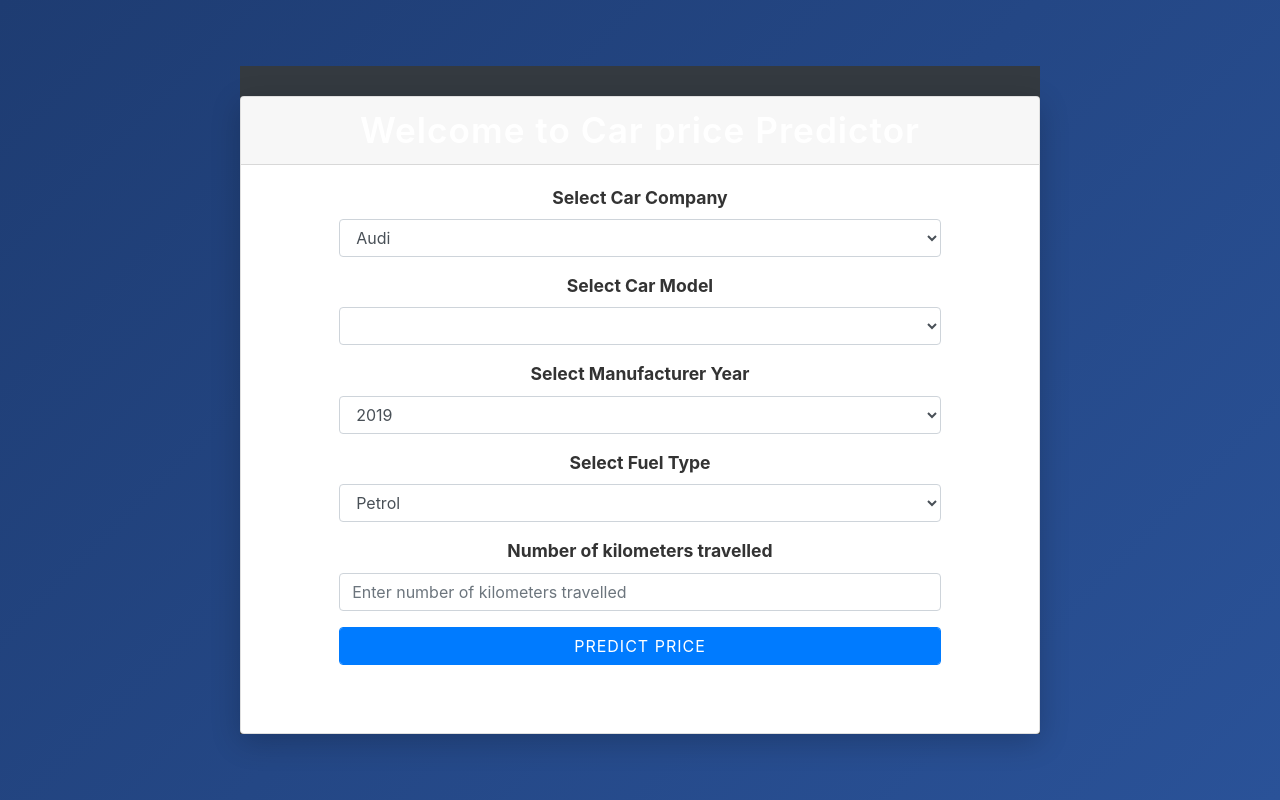
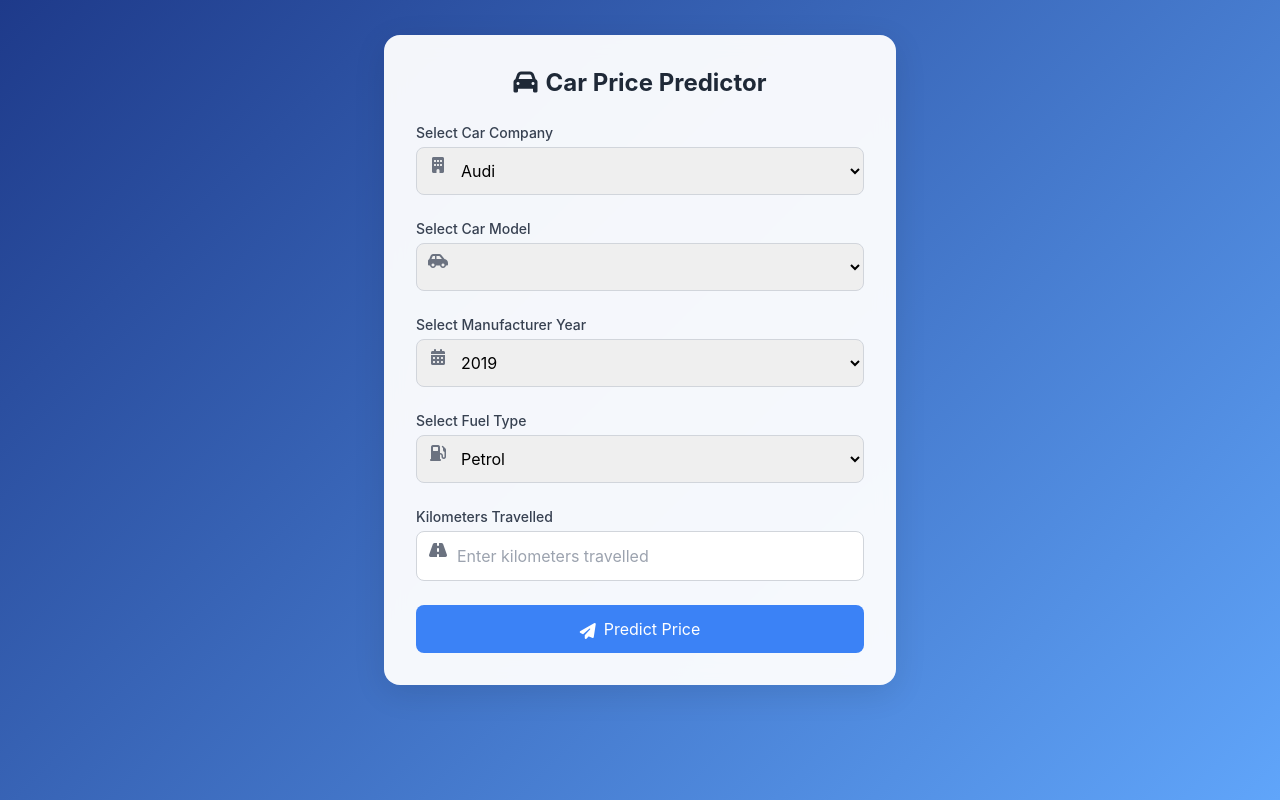
Before and after one commit to mufeezmujassir/CarPricePrediction, a Flask app: page / in a window 1280 px wide. Run offline with Flask 3, Linux system fonts and the light colour scheme; lists and menus that the app fills with data are empty; parts of the project's set-up code (start-up, migrations or seed data) failed here and were passed over; some libraries are stand-ins or nearby versions.

Commit message:
initial commit

```diff
--- a/static/css/style.css
+++ b/static/css/style.css
@@ -1,145 +1,126 @@
-/* General Reset and Body Styling */
-* {
-  margin: 0;
-  padding: 0;
-  box-sizing: border-box;
+/* General body styling */
+body {
+    background-color: #f4f4f9;
+    font-family: 'Arial', sans-serif;
 }
 
-body {
-  font-family: 'Segoe UI', Tahoma, Geneva, Verdana, sans-serif;
-  background: linear-gradient(135deg, #1e3c72, #2a5298);
-  min-height: 100vh;
-  display: flex;
-  justify-content: center;
-  align-items: center;
-  padding: 20px;
+/* Dark background for header */
+.bg-dark {
+    background: linear-gradient(135deg, #1a1a2e, #16213e);
+    padding: 20px 0;
+    box-shadow: 0 4px 8px rgba(0, 0, 0, 0.3);
 }
 
-/* Container and Card Styling */
-.bg-dark {
-  background: transparent !important;
-  width: 100%;
-  max-width: 800px;
-  margin: auto;
-}
-
+/* Card styling with hover effect */
 .card {
-  background: #ffffff;
+    border: none;
     border-radius: 15px;
-  box-shadow: 0 8px 30px rgba(0, 0, 0, 0.2);
-  overflow: hidden;
-  margin-top: 30px;
-  transition: transform 0.3s ease;
+    background-color: #ffffff;
+    box-shadow: 0 8px 16px rgba(0, 0, 0, 0.1);
+    transition: transform 0.3s ease, box-shadow 0.3s ease;
+    margin-top: 50px;
 }
 
 .card:hover {
     transform: translateY(-5px);
+    box-shadow: 0 12px 24px rgba(0, 0, 0, 0.2);
 }
 
+/* Card header styling */
 .card-header {
-  background: #2a5298;
-  color: #ffffff;
+    background: linear-gradient(90deg, #007bff, #00c4b4);
+    color: white;
+    border-radius: 15px 15px 0 0;
     padding: 20px;
     text-align: center;
-  border-bottom: 2px solid #1e3c72;
 }
 
 .card-header h1 {
-  font-size: 2.2rem;
-  font-weight: 600;
+    font-size: 2rem;
     margin: 0;
+    font-weight: 700;
+    text-transform: uppercase;
     letter-spacing: 1px;
 }
 
-/* Form Styling */
+/* Card body styling */
 .card-body {
     padding: 30px;
 }
 
+/* Form group styling */
 .form-group {
-  margin: 0 auto 20px auto;
-  max-width: 500px;
+    margin-bottom: 20px;
 }
 
 .form-group label {
     font-size: 1.1rem;
-  font-weight: 500;
+    font-weight: 600;
     color: #333;
     margin-bottom: 8px;
     display: block;
 }
 
-.selectpicker,
+/* Select and input styling */
+.selectpicker.form-control,
 .form-control {
-  border: 2px solid #e0e0e0;
+    border: 2px solid #ced4da;
     border-radius: 8px;
     padding: 12px;
     font-size: 1rem;
     transition: border-color 0.3s ease, box-shadow 0.3s ease;
 }
 
-.selectpicker:focus,
+.selectpicker.form-control:focus,
 .form-control:focus {
-  border-color: #2a5298;
-  box-shadow: 0 0 8px rgba(42, 82, 152, 0.3);
+    border-color: #007bff;
+    box-shadow: 0 0 8px rgba(0, 123, 255, 0.3);
     outline: none;
 }
 
-/* Button Styling */
+/* Placeholder styling */
+.form-control::placeholder {
+    color: #6c757d;
+    opacity: 0.7;
+}
+
+/* Button styling with hover animation */
 .btn-primary {
-  background: #2a5298;
+    background: linear-gradient(90deg, #007bff, #0056b3);
     border: none;
     border-radius: 8px;
-  padding: 12px;
+    padding: 12px 20px;
     font-size: 1.1rem;
-  font-weight: 500;
+    font-weight: 600;
     text-transform: uppercase;
-  letter-spacing: 1px;
     transition: background 0.3s ease, transform 0.2s ease;
 }
 
 .btn-primary:hover {
-  background: #1e3c72;
-  transform: scale(1.02);
+    background: linear-gradient(90deg, #0056b3, #003d80);
+    transform: scale(1.05);
 }
 
 .btn-primary:active {
-  transform: scale(0.98);
+    transform: scale(0.95);
 }
 
-/* Prediction Output */
+/* Prediction text styling */
 #prediction {
-  color: #2a5298;
-  font-weight: 600;
+    color: #28a745;
+    font-weight: 700;
     font-size: 1.5rem;
-  transition: opacity 0.5s ease;
+    transition: color 0.3s ease;
 }
 
-#prediction:empty {
-  opacity: 0;
+#prediction:empty::before {
+    content: "Awaiting Prediction...";
+    color: #6c757d;
+    font-style: italic;
 }
 
-/* Responsive Adjustments */
+/* Responsive adjustments */
 @media (max-width: 768px) {
-  .card {
-    margin: 20px 10px;
-  }
-
-  .card-header h1 {
-    font-size: 1.8rem;
-  }
-
-  .form-group {
-    max-width: 100%;
-  }
-
-  .btn-primary {
-    font-size: 1rem;
-    padding: 10px;
-  }
-}
-
-@media (max-width: 576px) {
     .card-header h1 {
         font-size: 1.5rem;
     }
@@ -148,9 +129,12 @@
         font-size: 1rem;
     }
 
-  .selectpicker,
-  .form-control {
-    font-size: 0.9rem;
-    padding: 10px;
+    .btn-primary {
+        font-size: 1rem;
+        padding: 10px 15px;
+    }
+
+    .card {
+        margin-top: 20px;
     }
 }
--- a/templates/index.html
+++ b/templates/index.html
@@ -1,147 +1,259 @@
-<!doctype html>
+<!DOCTYPE html>
 <html lang="en">
 <head>
-    <!-- Required meta tags -->
-    <meta charset="utf-8">
-    <meta name="viewport" content="width=device-width, initial-scale=1, shrink-to-fit=no">
-    <link rel="stylesheet" href="C:/Users/MUFEEZ/Desktop/Python_DS/CarPricePrediction/static/css/style.css">
-    <!-- Bootstrap CSS -->
-    <link rel="stylesheet" href="https://cdn.jsdelivr.net/npm/bootstrap@4.1.3/dist/css/bootstrap.min.css" integrity="sha384-MCw98/SFnGE8fJT3GXwEOngsV7Zt27NXFoaoApmYm81iuXoPkFOJwJ8ERdknLPMO" crossorigin="anonymous">
-
-    <title>Car Price Predicor</title>
+    <meta charset="UTF-8">
+    <meta name="viewport" content="width=device-width, initial-scale=1.0">
+    <title>Car Price Predictor</title>
+    <!-- Tailwind CSS CDN -->
+    <script src="https://cdn.tailwindcss.com"></script>
+    <!-- Font Awesome CDN for icons -->
+    <link rel="stylesheet" href="https://cdnjs.cloudflare.com/ajax/libs/font-awesome/6.4.2/css/all.min.css">
+    <style>
+        body {
+            background: linear-gradient(135deg, #1e3a8a, #60a5fa);
+            min-height: 100vh;
+            display: flex;
+            flex-direction: column;
+            justify-content: center;
+            align-items: center;
+            font-family: 'Inter', sans-serif;
+            padding: 1rem;
+        }
+        .form-container {
+            background: rgba(255, 255, 255, 0.95);
+            backdrop-filter: blur(10px);
+            border-radius: 1rem;
+            padding: 2rem;
+            box-shadow: 0 8px 32px rgba(0, 0, 0, 0.1);
+            width: 100%;
+            max-width: 32rem;
+        }
+        .input-group {
+            position: relative;
+            margin-bottom: 1.5rem;
+        }
+        .input-group i {
+            position: absolute;
+            left: 0.75rem;
+            top: 58%;
+            transform: translateY(-50%);
+            color: #6b7280;
+            font-size: 1rem;
+            pointer-events: none;
+        }
+        .input-group select,
+        .input-group input {
+            padding-left: 2.5rem;
+            width: 100%;
+            border-radius: 0.5rem;
+            border: 1px solid #d1d5db;
+            padding: 0.75rem 1rem 0.75rem 2.5rem;
+            transition: all 0.3s ease;
+            font-size: 1rem;
+        }
+        .input-group select:focus,
+        .input-group input:focus {
+            outline: none;
+            border-color: #3b82f6;
+            box-shadow: 0 0 0 3px rgba(59, 130, 246, 0.1);
+        }
+        .input-group .invalid-feedback {
+            display: none;
+            color: #dc2626;
+            font-size: 0.875rem;
+            margin-top: 0.25rem;
+        }
+        .input-group.was-validated select:invalid ~ .invalid-feedback,
+        .input-group.was-validated input:invalid ~ .invalid-feedback {
+            display: block;
+        }
+        .submit-btn {
+            background: #3b82f6;
+            color: white;
+            padding: 0.75rem 1.5rem;
+            border-radius: 0.5rem;
+            width: 100%;
+            transition: background 0.3s ease;
+        }
+        .submit-btn:hover {
+            background: #2563eb;
+        }
+        .submit-btn i {
+            vertical-align: middle;
+        }
+        .result-container {
+            margin-top: 2rem;
+            width: 100%;
+            max-width: 32rem;
+            opacity: 0;
+            transform: translateY(20px);
+            transition: opacity 0.5s ease, transform 0.5s ease;
+        }
+        .result-container.show {
+            opacity: 1;
+            transform: translateY(0);
+        }
+        .result-card {
+            background: rgba(255, 255, 255, 0.95);
+            backdrop-filter: blur(10px);
+            border-radius: 1rem;
+            padding: 1.5rem;
+            box-shadow: 0 8px 32px rgba(0, 0, 0, 0.1);
+            text-align: center;
+        }
+        .loader {
+            border: 4px solid #f3f3f3;
+            border-top: 4px solid #3b82f6;
+            border-radius: 50%;
+            width: 2rem;
+            height: 2rem;
+            animation: spin 1s linear infinite;
+            margin: 0 auto;
+        }
+        @keyframes spin {
+            0% { transform: rotate(0deg); }
+            100% { transform: rotate(360deg); }
+        }
+    </style>
 </head>
 <body>
-  <div class="bg-dark">
-    <div class="container">
-      <div class="row">
-        <div class="card mt-50" style="width: 100%; height: 100%">
-          <div class="card-header">
-            <div class="col-12" style="text-align: center">
-              <h1>Welcome to Car price Predictor</h1>
+    <div class="form-container">
+        <h1 class="text-2xl font-bold text-center text-gray-800 mb-6">
+            <i class="fas fa-car mr-2"></i>Car Price Predictor
+        </h1>
+        <form method="POST" accept-charset="utf-8" class="needs-validation" novalidate>
+            <div class="input-group">
+                <label for="company" class="block text-sm font-medium text-gray-700 mb-1">Select Car Company</label>
+                <i class="fas fa-building fa-fw"></i>
+                <select class="form-control custom-select" id="company" name="company" required onchange="load_car_models(this.id,'car_model')">
+                    {% for companies in companies %}
+                        <option value="{{companies}}">{{companies}}</option>
+                    {% endfor %}
+                </select>
+                <div class="invalid-feedback">Please select a car company.</div>
+            </div>
+
+            <div class="input-group">
+                <label for="car_model" class="block text-sm font-medium text-gray-700 mb-1">Select Car Model</label>
+                <i class="fas fa-car-side fa-fw"></i>
+                <select class="form-control custom-select" id="car_model" name="car_model" required>
+                </select>
+                <div class="invalid-feedback">Please select a car model.</div>
+            </div>
+
+            <div class="input-group">
+                <label for="year" class="block text-sm font-medium text-gray-700 mb-1">Select Manufacturer Year</label>
+                <i class="fas fa-calendar-alt fa-fw"></i>
+                <select class="form-control custom-select" id="year" name="year" required>
+                    {% for year in year %}
+                        <option value="{{year}}">{{year}}</option>
+                    {% endfor %}
+                </select>
+                <div class="invalid-feedback">Please select a manufacturer year.</div>
+            </div>
+
+            <div class="input-group">
+                <label for="fuel_type" class="block text-sm font-medium text-gray-700 mb-1">Select Fuel Type</label>
+                <i class="fas fa-gas-pump fa-fw"></i>
+                <select class="form-control custom-select" id="fuel_type" name="fuel_type" required>
+                    {% for fuel_type in fuel_type %}
+                        <option value="{{fuel_type}}">{{fuel_type}}</option>
+                    {% endfor %}
+                </select>
+                <div class="invalid-feedback">Please select a fuel type.</div>
+            </div>
+
+            <div class="input-group">
+                <label for="kilometer" class="block text-sm font-medium text-gray-700 mb-1">Kilometers Travelled</label>
+                <i class="fas fa-road fa-fw"></i>
+                <input type="number" class="form-control" id="kilometer" name="kilometer" required placeholder="Enter kilometers travelled" min="0">
+                <div class="invalid-feedback">Please enter a valid number of kilometers.</div>
+            </div>
+
+            <div>
+                <button type="button" class="submit-btn" onclick="send_data()">
+                    <i class="fas fa-paper-plane mr-2"></i>Predict Price
+                </button>
+            </div>
+        </form>
+    </div>
+    <div class="result-container" id="resultContainer">
+        <div class="result-card" id="resultCard">
+            <div id="prediction" class="text-lg font-semibold text-gray-800"></div>
         </div>
     </div>
-          <div class="card-body">
-              <form method="post" accept-charset="utf-8">
-                <div class="col-10 form-group" style="text-align: center">
 
-                  <!--company name -->
-                  <label><b>Select Car Company</b></label>
-                  <select class="selectpicker form-control" id="company" name="company" required="1" onchange="load_car_models(this.id,'car_model')">
+    <script>
+        // Form validation
+        (function() {
+            'use strict';
+            window.addEventListener('load', function() {
+                var forms = document.getElementsByClassName('needs-validation');
+                Array.prototype.filter.call(forms, function(form) {
+                    form.addEventListener('submit', function(event) {
+                        if (form.checkValidity() === false) {
+                            event.preventDefault();
+                            event.stopPropagation();
+                        }
+                        form.classList.add('was-validated');
+                    }, false);
+                });
+            }, false);
+        })();
 
-                   {% for companies in companies%}
-                    <option value="{{companies}}">{{companies}}</option>
-                    {%endfor%}
-                  </select>
-                </div>
-
-                <!--car model-->
-                <div class="col-10 form-group" style="text-align: center">
-                  <label><b>Select Car Model</b></label>
-                  <select class="selectpicker form-control" id="car_model" name="car_model" required="1">
-
-                  </select>
-                </div>
-
-                <!-- manufacturing year-->
-                <div class="col-10 form-group" style="text-align: center">
-                  <label><b>Select Manufacturer Year</b></label>
-                  <select class="selectpicker form-control" id="year" name="year" required="1">
-
-                     {% for year in year%}
-                    <option value="{{year}}">{{year}}</option>
-                    {%endfor%}
-
-                  </select>
-                </div>
-
-                <!-- Fuel type-->
-                <div class="col-10 form-group" style="text-align: center">
-                  <label><b>Select Fuel Type</b></label>
-                  <select class="selectpicker form-control" id="fuel_type" name="fuel_type" required="1">
-
-                     {% for fuel_type in fuel_type%}
-                    <option value="{{fuel_type}}">{{fuel_type}}</option>
-                    {%endfor%}
-
-                  </select>
-                </div>
-
-
-                <!-- number of kilometers travelled-->
-                <div class="col-10 form-group" style="text-align: center">
-                  <label><b>Number of kilometers travelled</b></label>
-                  <input type="text" class=" form-control" id="kilometer" name="kilometer" required="1" placeholder="Enter number of kilometers travelled">
-
-                </div>
-
-                <div class="col-10 form-group" style="text-align: center">
-                  <button class="btn btn-primary form-control" onclick="send_data()">Predict Price</button>
-
-                </div>
-              </form>
-            <br>
-            <div class="row">
-              <div class="col-12" style="text-align: center">
-                <h3><span id="prediction"></span></h3>
-              </div>
-            </div>
-          </div>
-        </div>
-      </div>
-    </div>
-  </div>
-<script>
-  function load_car_models(company_id,car_model_id)
-  {
+        function load_car_models(company_id, car_model_id) {
             var company = document.getElementById(company_id);
             var car_model = document.getElementById(car_model_id);
-    car_model.value="";
-    car_model.innerHTML="";
+            car_model.value = "";
+            car_model.innerHTML = "";
 
             {% for company in companies %}
-
-      if(company.value=="{{company}}")
-      {
+                if (company.value === "{{company}}") {
                     {% for model in car_models %}
                         {% if company in model %}
-
-              var newOption=document.createElement('option');
-              newOption.value="{{model}}";
-              newOption.innerHTML="{{model}}";
-              car_model.options.add(newOption)
+                            var newOption = document.createElement('option');
+                            newOption.value = "{{model}}";
+                            newOption.innerHTML = "{{model}}";
+                            car_model.options.add(newOption);
                         {% endif %}
-        {%endfor%}
+                    {% endfor %}
                 }
             {% endfor %}
             console.log(company);
         }
-  function form_handler(event)
-  {
+
+        function form_handler(event) {
             event.preventDefault();
         }
-  function send_data()
-  {
-    document.querySelector('form').addEventListener('submit',form_handler)
-    var fd=new FormData(document.querySelector('form'));
 
-    var xhr=new XMLHttpRequest()
-    xhr.open('POST','/predict',true);
-    document.getElementById("prediction").innerHTML="Wait! Prediction Price....";
-
-    xhr.onreadystatechange=function () {
-      if(xhr.readyState==XMLHttpRequest.DONE){
-        document.getElementById('prediction').innerHTML="Prediction: Rs."+xhr.responseText;
-      }
+        function send_data() {
+            var form = document.querySelector('form');
+            if (!form.checkValidity()) {
+                form.classList.add('was-validated');
+                return;
             }
 
-    xhr.onload=function(){};
+            document.querySelector('form').addEventListener('submit', form_handler);
+            var fd = new FormData(document.querySelector('form'));
+            var xhr = new XMLHttpRequest();
+            xhr.open('POST', '/predict', true);
+
+            // Show loading spinner
+            var resultContainer = document.getElementById('resultContainer');
+            var prediction = document.getElementById('prediction');
+            prediction.innerHTML = '<div class="loader"></div><p class="mt-2 text-gray-600">Predicting Price...</p>';
+            resultContainer.classList.remove('show');
+
+            xhr.onreadystatechange = function() {
+                if (xhr.readyState == XMLHttpRequest.DONE) {
+                    prediction.innerHTML = `<i class="fas fa-money-bill-wave text-green-500 mr-2"></i>Predicted Price: Rs. ${xhr.responseText}`;
+                    resultContainer.classList.add('show');
+                }
+            };
+
+            xhr.onload = function() {};
             xhr.send(fd);
         }
     </script>
-
-    <!-- jQuery first, then Popper.js, then Bootstrap JS -->
-    <script src="https://code.jquery.com/jquery-3.3.1.slim.min.js" integrity="sha384-q8i/X+965DzO0rT7abK41JStQIAqVgRVzpbzo5smXKp4YfRvH+8abtTE1Pi6jizo" crossorigin="anonymous"></script>
-    <script src="https://cdn.jsdelivr.net/npm/popper.js@1.14.3/dist/umd/popper.min.js" integrity="sha384-ZMP7rVo3mIykV+2+9J3UJ46jBk0WLaUAdn689aCwoqbBJiSnjAK/l8WvCWPIPm49" crossorigin="anonymous"></script>
-    <script src="https://cdn.jsdelivr.net/npm/bootstrap@4.1.3/dist/js/bootstrap.min.js" integrity="sha384-ChfqqxuZUCnJSK3+MXmPNIyE6ZbWh2IMqE241rYiqJxyMiZ6OW/JmZQ5stwEULTy" crossorigin="anonymous"></script>
 </body>
 </html>
```
Lines whose indentation alone changed are shown as unchanged.
